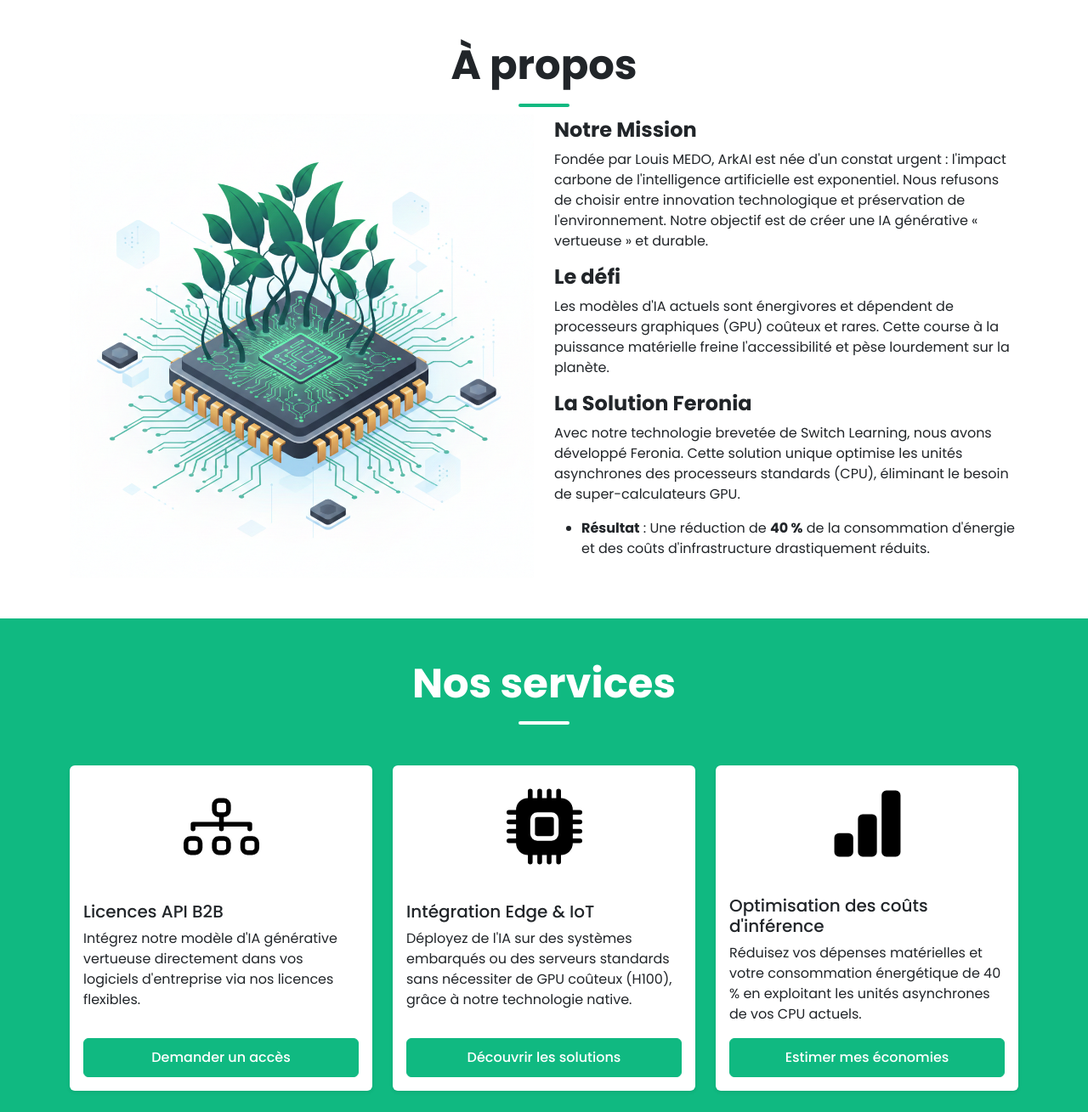
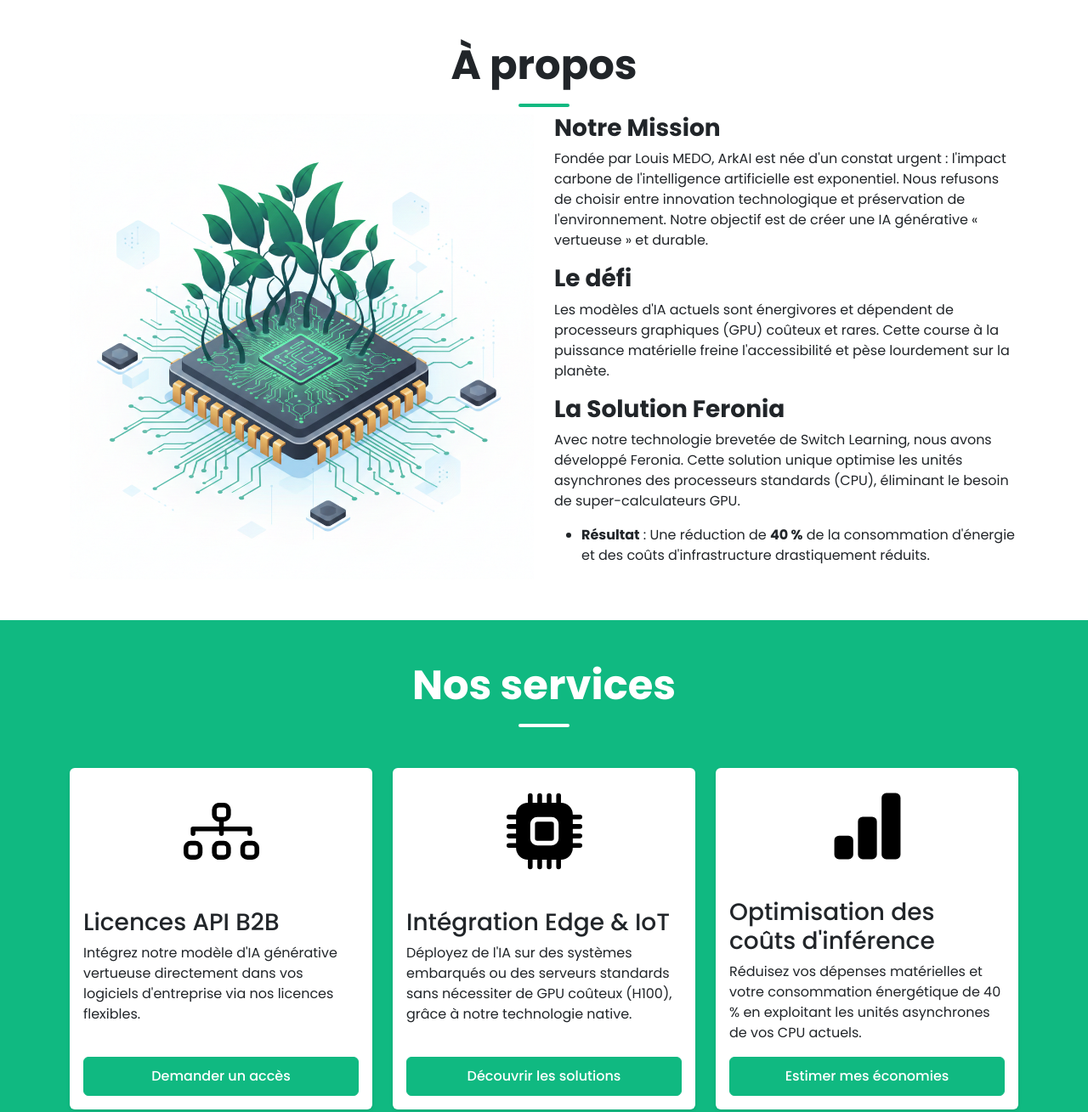
Before and after one commit to FireToak/bts-sio_boostrap-startup-arkai, a website: page index.html in a window 1280 px wide. Shown: the part 800-2109 px from the top of the page at 85% size. Drawn offline with nearby package versions, Linux system fonts and the light colour scheme.

Commit message:
Correction des erreurs W3C et ajout des captures d'écrans

```diff
--- a/index.html
+++ b/index.html
@@ -74,20 +74,20 @@
             </div>
 
             <div class="col-12 col-md-6 col-lg-6 d-flex flex-column justify-content-center">
-              <h4 class="fw-bold">Notre Mission</h4>
+              <h3 class="fw-bold">Notre Mission</h3>
               <p>
                 Fondée par Louis MEDO, ArkAI est née d'un constat urgent : l'impact carbone de
                 l'intelligence artificielle est exponentiel. Nous refusons de choisir entre
                 innovation technologique et préservation de l'environnement. Notre objectif est de
                 créer une IA générative « vertueuse » et durable.
               </p>
-              <h4 class="fw-bold">Le défi</h4>
+              <h3 class="fw-bold">Le défi</h3>
               <p>
                 Les modèles d'IA actuels sont énergivores et dépendent de processeurs graphiques
                 (GPU) coûteux et rares. Cette course à la puissance matérielle freine l'accessibilité
                 et pèse lourdement sur la planète.
               </p>
-              <h4 class="fw-bold">La Solution Feronia</h4>
+              <h3 class="fw-bold">La Solution Feronia</h3>
               <p>
                 Avec notre technologie brevetée de Switch Learning, nous avons développé Feronia. Cette
                 solution unique optimise les unités asynchrones des processeurs standards (CPU), éliminant
@@ -101,7 +101,7 @@
         </div>
       </section>
 
-      <!--- Section Services -->
+      <!-- Section Services -->
       <section class="services py-5 bg-green-arkai">
 
         <h2 class="text-center display-5 fw-bold" id="services">Nos services</h2>
@@ -109,39 +109,39 @@
 
         <div class="container">
 
-          <!--- Cartes services --->
+          <!-- Cartes services -->
             <div class="row justify-content-center g-4">
 
-              <!--- Carte Licences API B2B -->
+              <!-- Carte Licences API B2B -->
               <div class="col-12 col-md-6 col-lg-4 d-flex justify-content-center">
                 <div class="card border-0 shadow-sm card-hover h-100 d-flex flex-column">
                   <img src="img/illustrations/diagram-3.svg" class="card-img-top w-25 h-25 d-block mx-auto m-4" alt="Illustration fonctionnement API">
                   <div class="card-body d-flex flex-column">
-                    <h5 class="card-title">Licences API B2B</h5>
+                    <h3 class="card-title">Licences API B2B</h3>
                     <p class="card-text">Intégrez notre modèle d'IA générative vertueuse directement dans vos logiciels d'entreprise via nos licences flexibles.</p>
                     <a href="#" class="btn btn-primary mt-auto">Demander un accès</a>
                   </div>
                 </div>
               </div>
 
-              <!--- Carte Licences API B2B -->
+              <!-- Carte Licences API B2B -->
               <div class="col-12 col-md-6 col-lg-4 d-flex justify-content-center">
                 <div class="card border-0 shadow-sm card-hover h-100">
                   <img src="img/illustrations/cpu-fill.svg" class="card-img-top w-25 h-25 d-block mx-auto m-4" alt="Illustration CPU">
                   <div class="card-body d-flex flex-column">
-                    <h5 class="card-title">Intégration Edge & IoT</h5>
+                    <h3 class="card-title">Intégration Edge & IoT</h3>
                     <p class="card-text">Déployez de l'IA sur des systèmes embarqués ou des serveurs standards sans nécessiter de GPU coûteux (H100), grâce à notre technologie native.</p>
                     <a href="#" class="btn btn-primary mt-auto">Découvrir les solutions</a>
                   </div>
                 </div>
               </div>
 
-              <!--- Carte Licences API B2B -->
+              <!-- Carte Licences API B2B -->
               <div class="col-12 col-md-6 col-lg-4 d-flex justify-content-center">
                 <div class="card border-0 shadow-sm card-hover h-100">
                   <img src="img/illustrations/bar-chart-fill.svg" class="card-img-top w-25 h-25 d-block mx-auto m-4" alt="Illustration de graphique à bar">
                   <div class="card-body d-flex flex-column">
-                    <h5 class="card-title">Optimisation des coûts d'inférence</h5>
+                    <h3 class="card-title">Optimisation des coûts d'inférence</h3>
                     <p class="card-text">Réduisez vos dépenses matérielles et votre consommation énergétique de 40 % en exploitant les unités asynchrones de vos CPU actuels.</p>
                     <a href="#" class="btn btn-primary mt-auto">Estimer mes économies</a>
                   </div>
```
Also changed, not shown: css-w3c.png (added), html-w3c.png (added).
